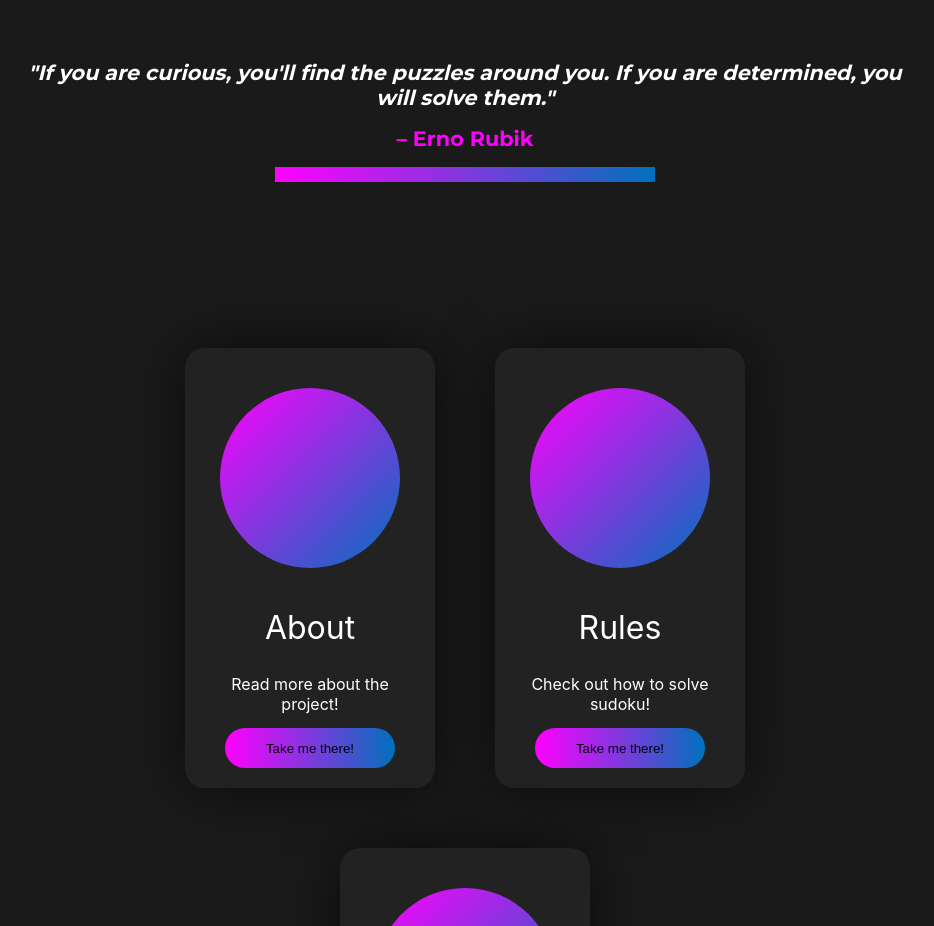
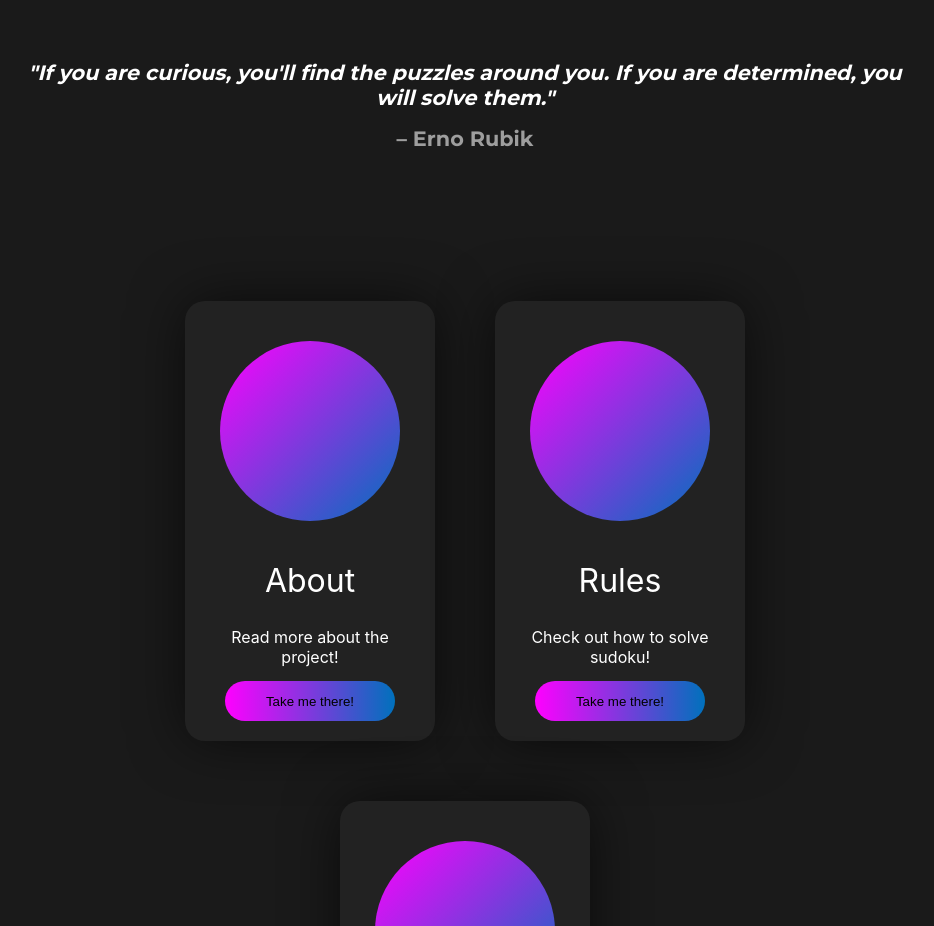
Before and after one commit to NikolSkvarilova/sudoku, a React (Create React App) app: page / in a window 1280 px wide. Shown: the part 860-1786 px from the top of the page, without its empty margins (175-1109 px from the left). Built offline with nearby package versions, Linux system fonts and the light colour scheme.

Commit message:
Changed quote author color

```diff
--- a/src/Components/Pages/Home/Home.jsx
+++ b/src/Components/Pages/Home/Home.jsx
@@ -65,10 +65,9 @@ const Home = () => {
           <Quote
             text="If you are curious, you'll find the puzzles around you. If you are determined, you will solve them."
             author="Erno Rubik"
-            line="true"
             line_color={ `linear-gradient(to right, ${ colorPalette.fancy1 }, ${ colorPalette.fancy2 }` }
             text_color={ colorPalette.txtPrimaryLight }
-            author_color={ colorPalette.fancy1 }
+            author_color={ colorPalette.txtSecondary }
           />
         </Section>
 
```
